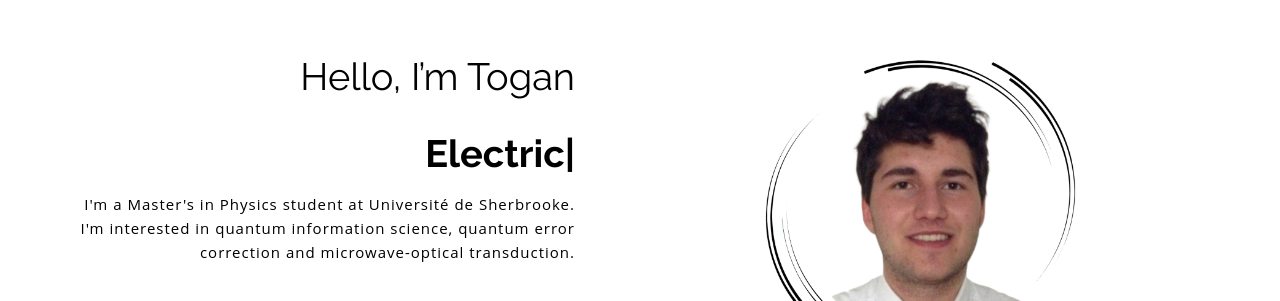
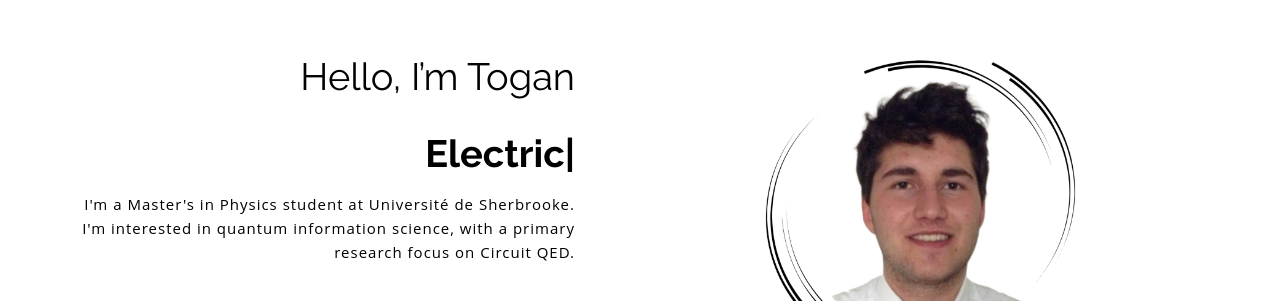
Before and after one commit to t0gan/t0gan.github.io, a plain HTML site: page index.html in a window 1280 px wide. Shown: the part 134-435 px from the top of the page. Drawn offline with Linux system fonts and the light colour scheme; files whose address does not match are found by name.

Commit message:
Update index.html

```diff
--- a/index.html
+++ b/index.html
@@ -25,7 +25,7 @@
             <div class="top_left_cont intro zoomIn wow animated">
               <h2>Hello, I’m Togan<strong><br><span id="typed"></span></strong></h2>
               <p>
-				I'm a Master's in Physics student at Université de Sherbrooke.<br>I'm interested in quantum information science, quantum error correction and microwave-optical transduction.</p>
+				I'm a Master's in Physics student at Université de Sherbrooke.<br>I'm interested in quantum information science, with a primary research focus on Circuit QED. </p>
                 <div class="underline"></div>
               <ul class="social_links">
 				<li class="linkedin animated bounceIn wow delay-04s animated" style="visibility: visible; animation-name: bounceIn;"><a href="https://www.linkedin.com/in/t0gan" target="_blank"><i class="fa fa-linkedin fa-lg"></i></a></li>
```
